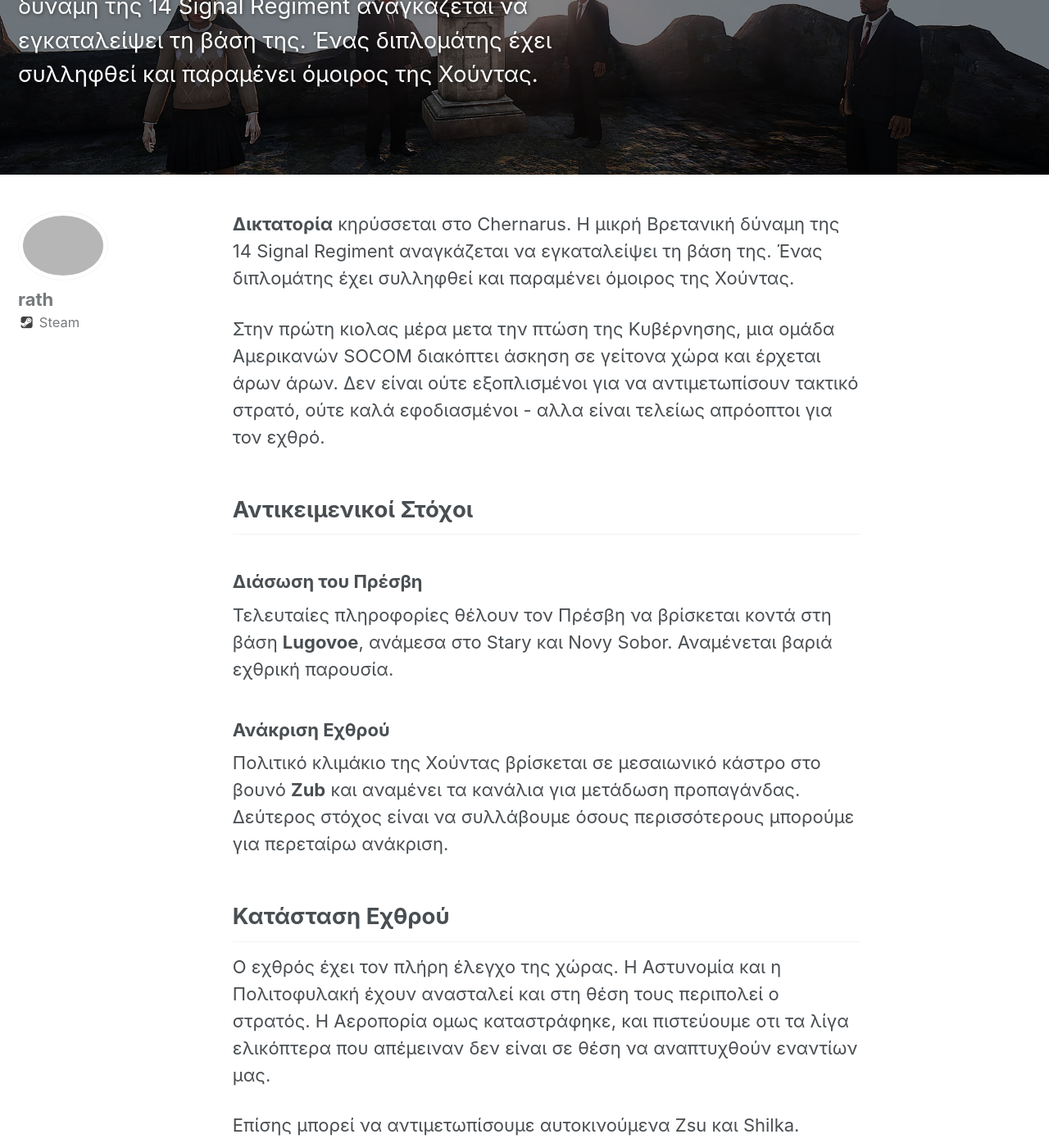
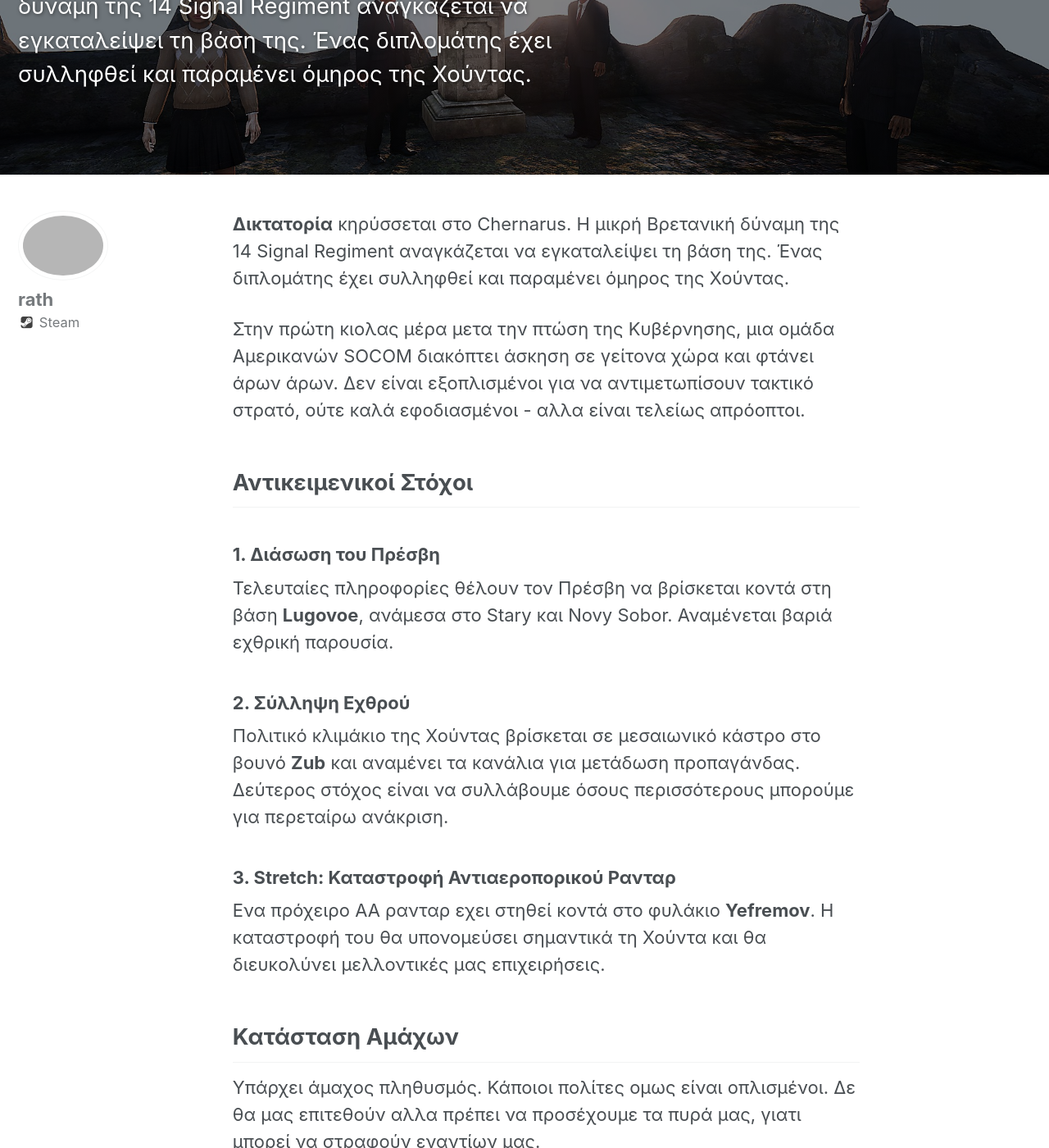
Before and after one commit to SharkGR/Pages, a Jekyll site: the page built from _posts/2017-08-07-diplomatic-advantage.md, in a window 1280 px wide and 1400 px high, scrolled down 301 px. Shown: the whole window at 82% size. Built offline with Jekyll 4.4.1, drawn with Linux system fonts in a browser that asks for light colours; some of the changed text lies outside the part shown.

Commit message:
Fix typos, add section

```diff
--- a/_posts/2017-08-07-diplomatic-advantage.md
+++ b/_posts/2017-08-07-diplomatic-advantage.md
@@ -15,32 +15,42 @@ header:
 
 
 **Δικτατορία** κηρύσσεται στο Chernarus. Η μικρή Βρετανική δύναμη της 14 Signal Regiment αναγκάζεται να εγκαταλείψει τη βάση της.
-Ένας διπλομάτης έχει συλληφθεί και παραμένει όμοιρος της Χούντας.
+Ένας διπλομάτης έχει συλληφθεί και παραμένει όμηρος της Χούντας.
 
-Στην πρώτη κιολας μέρα μετα την πτώση της Κυβέρνησης, μια ομάδα Αμερικανών SOCOM διακόπτει άσκηση σε γείτονα χώρα και έρχεται άρων άρων.
-Δεν είναι ούτε εξοπλισμένοι για να αντιμετωπίσουν τακτικό στρατό, ούτε καλά εφοδιασμένοι - αλλα είναι τελείως απρόοπτοι για τον εχθρό.
+Στην πρώτη κιολας μέρα μετα την πτώση της Κυβέρνησης, μια ομάδα Αμερικανών SOCOM διακόπτει άσκηση σε γείτονα χώρα και φτάνει άρων άρων.
+Δεν είναι εξοπλισμένοι για να αντιμετωπίσουν τακτικό στρατό, ούτε καλά εφοδιασμένοι - αλλα είναι τελείως απρόοπτοι.
 
 ## Αντικειμενικοί Στόχοι
 
-### Διάσωση του Πρέσβη
+### 1. Διάσωση του Πρέσβη
 
 Τελευταίες πληροφορίες θέλουν τον Πρέσβη να βρίσκεται κοντά στη βάση **Lugovoe**, ανάμεσα στο Stary και Novy Sobor. Αναμένεται βαριά εχθρική
 παρουσία.
 
-### Ανάκριση Εχθρού
+### 2. Σύλληψη Εχθρού
 
 Πολιτικό κλιμάκιο της Χούντας βρίσκεται σε μεσαιωνικό κάστρο στο βουνό **Zub** και αναμένει τα κανάλια για μετάδωση προπαγάνδας. Δεύτερος
 στόχος είναι να συλλάβουμε όσους περισσότερους μπορούμε για περεταίρω ανάκριση.
+
+### 3. Stretch: Καταστροφή Αντιαεροπορικού Ρανταρ
+
+Ενα πρόχειρο ΑΑ ρανταρ εχει στηθεί κοντά στο φυλάκιο **Yefremov**. Η καταστροφή του θα υπονομεύσει σημαντικά τη Χούντα και θα διευκολύνει
+μελλοντικές μας επιχειρήσεις.
+
+
+## Κατάσταση Αμάχων
+
+Υπάρχει άμαχος πληθυσμός. Κάποιοι πολίτες ομως είναι οπλισμένοι. Δε θα μας επιτεθούν αλλα πρέπει να προσέχουμε τα πυρά μας, γιατι μπορεί να
+στραφούν εναντίων μας.
 
 
 ## Κατάσταση Εχθρού
 
 Ο εχθρός έχει τον πλήρη έλεγχο της χώρας. Η Αστυνομία και η Πολιτοφυλακή έχουν ανασταλεί και στη θέση τους περιπολεί ο στρατός. Η Αεροπορία
-ομως καταστράφηκε, και πιστεύουμε οτι τα λίγα ελικόπτερα που απέμειναν δεν είναι σε θέση να αναπτυχθούν εναντίων μας.
+καταστράφηκε, και τα λίγα ελικόπτερα που απέμειναν δεν είναι σε θέση να αναπτυχθούν εναντίων μας.
 
 Επίσης μπορεί να αντιμετωπίσουμε αυτοκινούμενα Zsu και Shilka.
 
-Κάποιοι πολίτες είναι οπλισμένοι. Πρέπει να προσέχουμε τα πυρά μας, γιατι μπορεί να στραφούν εναντίων μας.
 
 ## Κατάσταση Φίλιων Δυνάμεων
 
@@ -55,5 +65,6 @@ header:
 * HMMWV με 50άρι πολυβόλο
 
 Υπολοιπόμαστε πυρομαχικών και καυσίμων. Υποκλεμμένες συνομιλίες του εχθρού αναφέρουν οτι το στρατόπεδο **Astrakhan** είναι σχεδόν αφύλακτο,
-αλλα έχει συμβατά πυρομαχικά που κατασχέθηκαν απ' το αεροδρόμιο. Επίσης γνωρίζουμε οτι μια κλινική είναι παρομοίως σχεδόν αφύλακτη, απ' οπου
-μπορούμε να ανεφοδιαστούμε με ιατρικές προμήθειες.
+αλλα έχει συμβατά πυρομαχικά που κατασχέθηκαν απ' το αεροδρόμιο.
+
+Επίσης γνωρίζουμε οτι μια κλινική του ΟΗΕ είναι παρομοίως αφύλακτη κι εκεί μπορούμε να ανεφοδιαστούμε ιατρικές προμήθειες.
```
